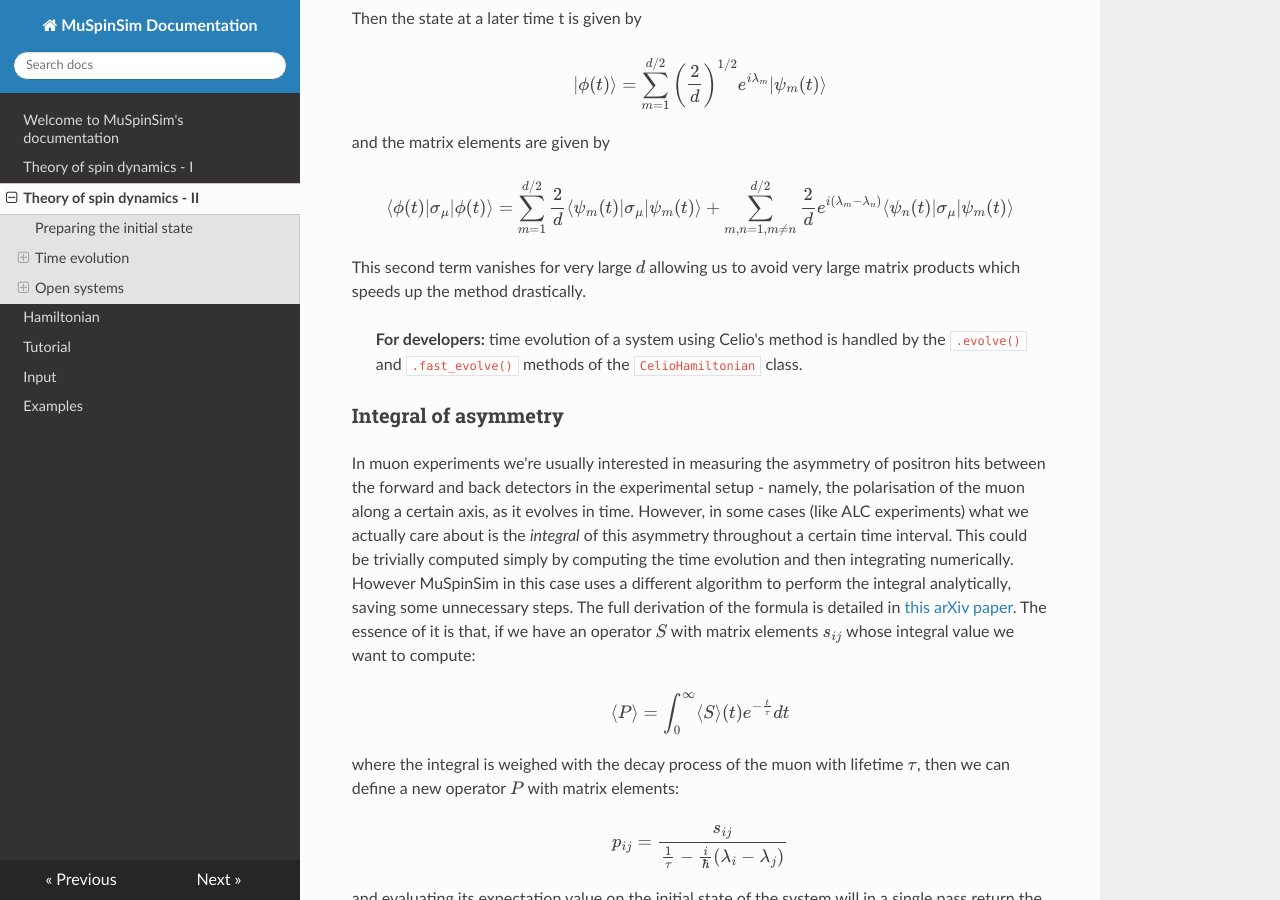
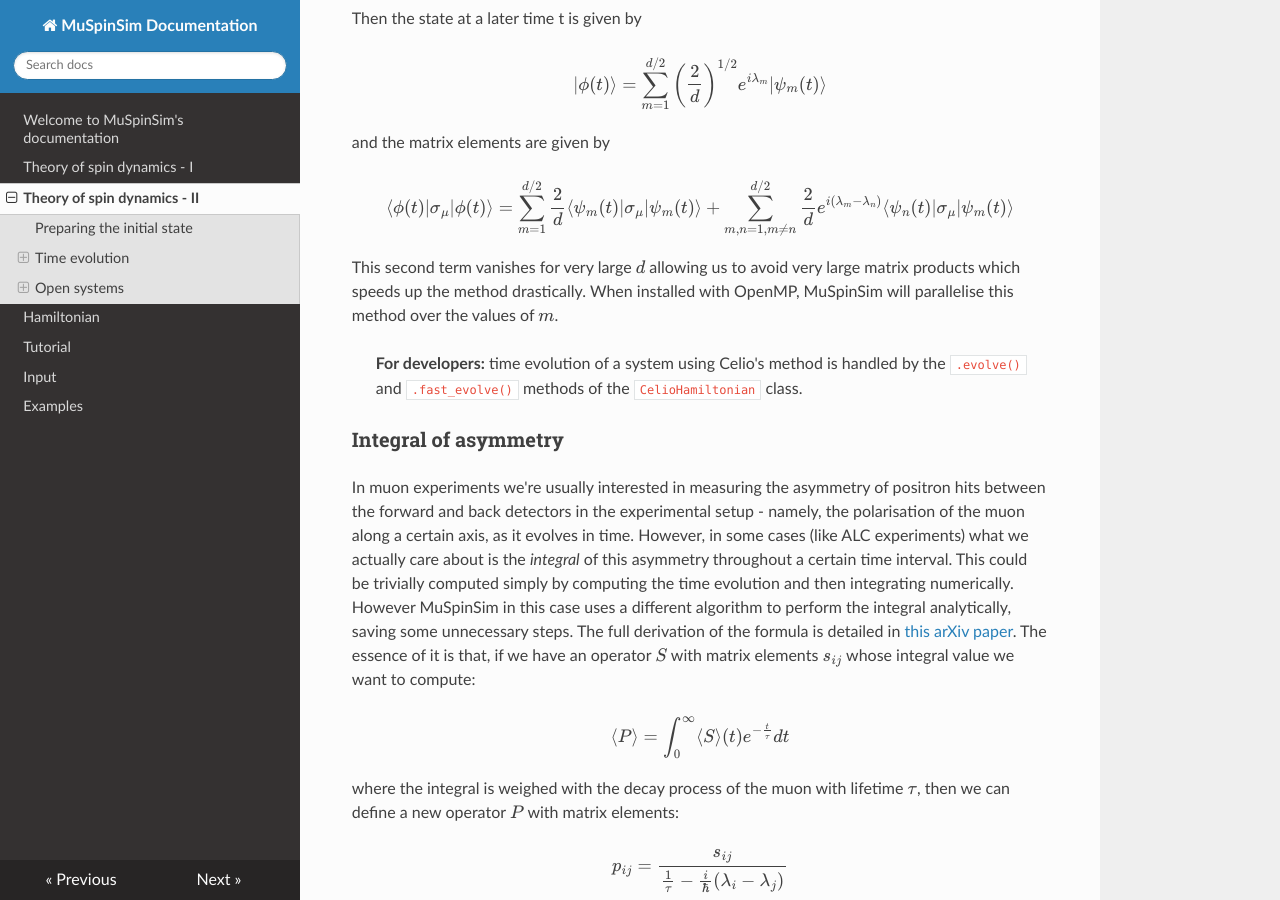
Before and after one commit to muon-spectroscopy-computational-project/muspinsim, an MkDocs documentation site: the page built from docs/docs/theory_2.md, in a window 1280 px wide and 900 px high, scrolled down 3909 px. Built offline with MkDocs 1.6.1, drawn with Linux system fonts in a browser that asks for light colours; nearby versions of some CDN libraries.

Commit message:
Briefly mention parallelisation with OpenMP

```diff
--- a/docs/docs/theory_2.md
+++ b/docs/docs/theory_2.md
@@ -148,7 +148,7 @@ $$
 \bra{\phi(t)}\sigma_{\mu}\ket{\phi(t)} = \sum_{m=1}^{d/2}\frac{2}{d}\bra{\psi_m(t)}\sigma_{\mu}\ket{\psi_m(t)} + \sum_{m,n=1, m\neq n}^{d/2}\frac{2}{d}e^{i(\lambda_m - \lambda_n)}\bra{\psi_n(t)}\sigma_{\mu}\ket{\psi_m(t)}
 $$
 
-This second term vanishes for very large $d$ allowing us to avoid very large matrix products which speeds up the method drastically.
+This second term vanishes for very large $d$ allowing us to avoid very large matrix products which speeds up the method drastically. When installed with OpenMP, MuSpinSim will parallelise this method over the values of $m$.
 
 
 > **For developers:** time evolution of a system using Celio's method is handled by the `.evolve()` and `.fast_evolve()` methods of the `CelioHamiltonian` class.
```
Also changed, not shown: docs/docs/input.md (+1 -1 lines).
